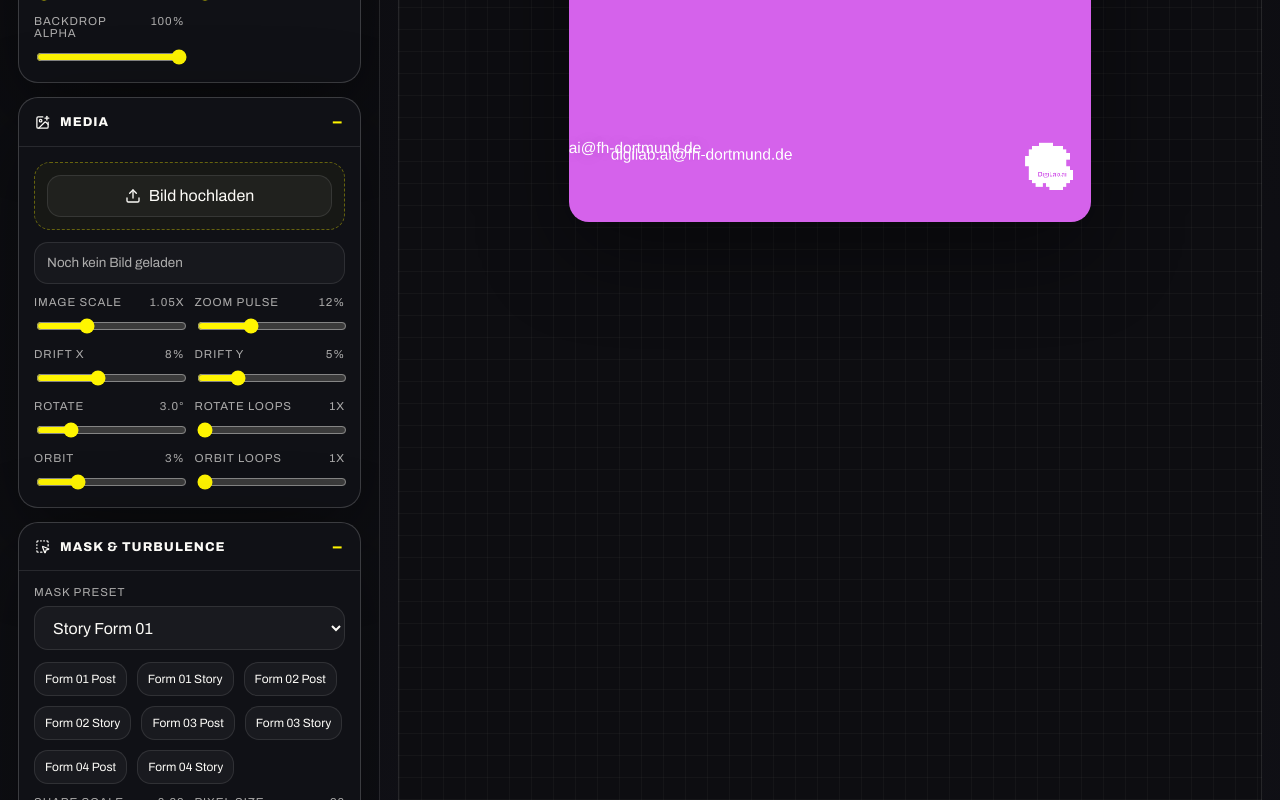
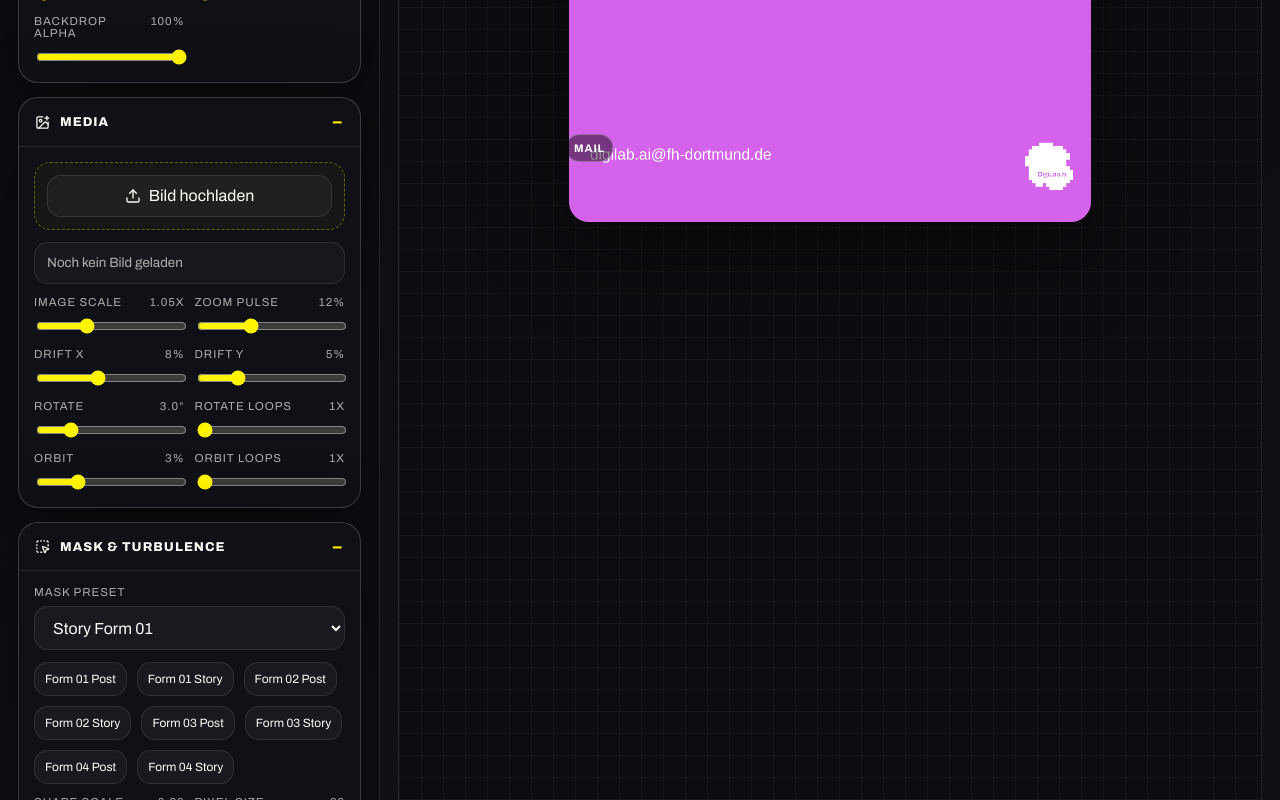
Before and after one commit to maicoding/digilab-mask-motion-studio, a React (Vite) app: page / in a window 1280 px wide. Shown: the part 1780-2580 px from the top of the page. Built offline with nearby package versions, Linux system fonts and the light colour scheme.

Commit message:
Add AEP-style info overlays

```diff
--- a/src/App.jsx
+++ b/src/App.jsx
@@ -138,7 +138,7 @@ const App = () => {
   const [assetVersion, setAssetVersion] = useState(0);
   const [previewZoom, setPreviewZoom] = useState(0.72);
   const [isRecording, setIsRecording] = useState(false);
-  const [draggingText, setDraggingText] = useState(false);
+  const [draggingTarget, setDraggingTarget] = useState(null);
   const canvasRef = useRef(null);
   const stageRef = useRef(null);
   const imageCacheRef = useRef(new Map());
@@ -193,9 +193,12 @@ const App = () => {
         ...current.overlay,
         logoTint: scheme.accent,
       },
-      textLayer: {
-        ...current.textLayer,
-        color: scheme.accent,
+      infoLayer: {
+        ...current.infoLayer,
+        titleColor: scheme.accent,
+        metaColor: scheme.accent,
+        emailColor: scheme.accent,
+        dateColor: scheme.accent,
       },
     }));
   };
@@ -633,15 +636,57 @@ const App = () => {
           </div>
         </Section>
 
-        <Section title="Text Layer" icon={Settings2} defaultOpen={false}>
-          <ToggleField label="Text anzeigen" checked={scene.textLayer.show} onChange={(value) => updateScene('textLayer.show', value)} />
+        <Section title="Info Text" icon={Settings2} defaultOpen={false}>
+          <ToggleField label="Infos anzeigen" checked={scene.infoLayer.show} onChange={(value) => updateScene('infoLayer.show', value)} />
+          <div className="field-grid">
             <label className="field">
               <div className="field__head">
-              <span>Text</span>
+                <span>Datum</span>
               </div>
-            <textarea value={scene.textLayer.content} onChange={(event) => updateScene('textLayer.content', event.target.value)} rows={3} />
+              <input type="text" value={scene.infoLayer.date} onChange={(event) => updateScene('infoLayer.date', event.target.value)} />
             </label>
-          <ColorField label="Textfarbe" value={scene.textLayer.color} onChange={(value) => updateScene('textLayer.color', value)} />
+            <label className="field">
+              <div className="field__head">
+                <span>Mail</span>
+              </div>
+              <input type="text" value={scene.infoLayer.email} onChange={(event) => updateScene('infoLayer.email', event.target.value)} />
+            </label>
+          </div>
+          <label className="field">
+            <div className="field__head">
+              <span>Titel Zeile 1</span>
+            </div>
+            <input type="text" value={scene.infoLayer.title1} onChange={(event) => updateScene('infoLayer.title1', event.target.value)} />
+          </label>
+          <label className="field">
+            <div className="field__head">
+              <span>Titel Zeile 2</span>
+            </div>
+            <input type="text" value={scene.infoLayer.title2} onChange={(event) => updateScene('infoLayer.title2', event.target.value)} />
+          </label>
+          <div className="field-grid">
+            <label className="field">
+              <div className="field__head">
+                <span>Start</span>
+              </div>
+              <input type="text" value={scene.infoLayer.start} onChange={(event) => updateScene('infoLayer.start', event.target.value)} />
+            </label>
+            <label className="field">
+              <div className="field__head">
+                <span>Dauer</span>
+              </div>
+              <input type="text" value={scene.infoLayer.duration} onChange={(event) => updateScene('infoLayer.duration', event.target.value)} />
+            </label>
+          </div>
+          <label className="field">
+            <div className="field__head">
+              <span>Ort</span>
+            </div>
+            <input type="text" value={scene.infoLayer.location} onChange={(event) => updateScene('infoLayer.location', event.target.value)} />
+          </label>
+          <ColorField label="Titel Farbe" value={scene.infoLayer.titleColor} onChange={(value) => updateScene('infoLayer.titleColor', value)} />
+          <ColorField label="Meta Farbe" value={scene.infoLayer.metaColor} onChange={(value) => updateScene('infoLayer.metaColor', value)} />
+          <ColorField label="Mail Farbe" value={scene.infoLayer.emailColor} onChange={(value) => updateScene('infoLayer.emailColor', value)} />
           <div className="swatch-row">
             {TEXT_SWATCHES.map((color) => (
               <button
@@ -649,29 +694,33 @@ const App = () => {
                 type="button"
                 className="swatch"
                 style={{ background: color }}
-                onClick={() => updateScene('textLayer.color', color)}
+                onClick={() => {
+                  updateScene('infoLayer.titleColor', color);
+                  updateScene('infoLayer.metaColor', color);
+                  updateScene('infoLayer.emailColor', color);
+                  updateScene('infoLayer.dateColor', color);
+                }}
                 aria-label={color}
               />
             ))}
           </div>
           <div className="field-grid">
-            <SliderField label="Font Size" value={scene.textLayer.size} min={16} max={96} step={1} format={(value) => `${Math.round(value)}px`} onChange={(value) => updateScene('textLayer.size', value)} />
-            <SliderField label="Weight" value={scene.textLayer.weight} min={300} max={700} step={100} format={(value) => `${Math.round(value)}`} onChange={(value) => updateScene('textLayer.weight', value)} />
+            <SliderField label="Datum Size" value={scene.infoLayer.dateSize} min={18} max={88} step={1} format={(value) => `${Math.round(value)}px`} onChange={(value) => updateScene('infoLayer.dateSize', value)} />
+            <SliderField label="Titel Size" value={scene.infoLayer.titleSize} min={20} max={120} step={1} format={(value) => `${Math.round(value)}px`} onChange={(value) => updateScene('infoLayer.titleSize', value)} />
           </div>
           <div className="field-grid">
-            <SliderField label="Text X" value={scene.textLayer.x} min={0.02} max={0.98} step={0.001} format={(value) => `${Math.round(value * 100)}%`} onChange={(value) => updateScene('textLayer.x', value)} />
-            <SliderField label="Text Y" value={scene.textLayer.y} min={0.02} max={0.98} step={0.001} format={(value) => `${Math.round(value * 100)}%`} onChange={(value) => updateScene('textLayer.y', value)} />
+            <SliderField label="Meta Size" value={scene.infoLayer.metaSize} min={14} max={64} step={1} format={(value) => `${Math.round(value)}px`} onChange={(value) => updateScene('infoLayer.metaSize', value)} />
+            <SliderField label="Mail Size" value={scene.infoLayer.emailSize} min={16} max={72} step={1} format={(value) => `${Math.round(value)}px`} onChange={(value) => updateScene('infoLayer.emailSize', value)} />
           </div>
-          <SelectField
-            label="Ausrichtung"
-            value={scene.textLayer.align}
-            options={[
-              { value: 'left', label: 'Links' },
-              { value: 'center', label: 'Zentriert' },
-              { value: 'right', label: 'Rechts' },
-            ]}
-            onChange={(value) => updateScene('textLayer.align', value)}
-          />
+          <div className="field-grid">
+            <SliderField label="Info X" value={scene.infoLayer.eventX} min={0.01} max={0.7} step={0.001} format={(value) => `${Math.round(value * 100)}%`} onChange={(value) => updateScene('infoLayer.eventX', value)} />
+            <SliderField label="Info Y" value={scene.infoLayer.eventY} min={0.01} max={0.7} step={0.001} format={(value) => `${Math.round(value * 100)}%`} onChange={(value) => updateScene('infoLayer.eventY', value)} />
+          </div>
+          <div className="field-grid">
+            <SliderField label="Mail X" value={scene.infoLayer.emailX} min={0.01} max={0.9} step={0.001} format={(value) => `${Math.round(value * 100)}%`} onChange={(value) => updateScene('infoLayer.emailX', value)} />
+            <SliderField label="Mail Y" value={scene.infoLayer.emailY} min={0.01} max={0.98} step={0.001} format={(value) => `${Math.round(value * 100)}%`} onChange={(value) => updateScene('infoLayer.emailY', value)} />
+          </div>
+          <SliderField label="Weight" value={scene.infoLayer.weight} min={300} max={700} step={100} format={(value) => `${Math.round(value)}`} onChange={(value) => updateScene('infoLayer.weight', value)} />
         </Section>
 
         <Section title="Export" icon={Film} defaultOpen={false}>
@@ -706,15 +755,22 @@ const App = () => {
               height: preset.height * previewScale,
             }}
             onPointerMove={(event) => {
-              if (!draggingText) {
+              if (!draggingTarget) {
                 return;
               }
               const rect = event.currentTarget.getBoundingClientRect();
-              updateScene('textLayer.x', Math.min(0.98, Math.max(0.02, (event.clientX - rect.left) / rect.width)));
-              updateScene('textLayer.y', Math.min(0.98, Math.max(0.02, (event.clientY - rect.top) / rect.height)));
+              const x = Math.min(0.98, Math.max(0.01, (event.clientX - rect.left) / rect.width));
+              const y = Math.min(0.98, Math.max(0.01, (event.clientY - rect.top) / rect.height));
+              if (draggingTarget === 'event') {
+                updateScene('infoLayer.eventX', x);
+                updateScene('infoLayer.eventY', y);
+              } else if (draggingTarget === 'email') {
+                updateScene('infoLayer.emailX', x);
+                updateScene('infoLayer.emailY', y);
+              }
             }}
-            onPointerUp={() => setDraggingText(false)}
-            onPointerLeave={() => setDraggingText(false)}
+            onPointerUp={() => setDraggingTarget(null)}
+            onPointerLeave={() => setDraggingTarget(null)}
           >
             <canvas
               ref={canvasRef}
@@ -726,24 +782,37 @@ const App = () => {
                 height: preset.height * previewScale,
               }}
             />
-            {scene.textLayer.show && (
-              <div
-                className={`text-dragger ${draggingText ? 'is-dragging' : ''}`}
+            {scene.infoLayer.show && (
+              <>
+                <button
+                  type="button"
+                  className={`drag-handle ${draggingTarget === 'event' ? 'is-dragging' : ''}`}
                   style={{
-                  left: `${scene.textLayer.x * 100}%`,
-                  top: `${scene.textLayer.y * 100}%`,
-                  color: scene.textLayer.color,
-                  fontSize: `${scene.textLayer.size * previewScale}px`,
-                  fontWeight: scene.textLayer.weight,
-                  textAlign: scene.textLayer.align,
+                    left: `${scene.infoLayer.eventX * 100}%`,
+                    top: `${scene.infoLayer.eventY * 100}%`,
                   }}
                   onPointerDown={(event) => {
                     event.preventDefault();
-                  setDraggingText(true);
+                    setDraggingTarget('event');
                   }}
                 >
-                {scene.textLayer.content || 'digilab.ai@fh-dortmund.de'}
-              </div>
+                  INFO
+                </button>
+                <button
+                  type="button"
+                  className={`drag-handle ${draggingTarget === 'email' ? 'is-dragging' : ''}`}
+                  style={{
+                    left: `${scene.infoLayer.emailX * 100}%`,
+                    top: `${scene.infoLayer.emailY * 100}%`,
+                  }}
+                  onPointerDown={(event) => {
+                    event.preventDefault();
+                    setDraggingTarget('email');
+                  }}
+                >
+                  MAIL
+                </button>
+              </>
             )}
           </div>
         </div>
--- a/src/engine.js
+++ b/src/engine.js
@@ -209,22 +209,41 @@ const drawLogo = (ctx, width, height, overlay, logoImage) => {
   ctx.drawImage(renderTarget, x, y, logoWidth, logoHeight);
 };
 
-const drawTextLayer = (ctx, width, height, textLayer) => {
-  if (!textLayer?.show || !textLayer.content) {
+const drawInfoLayer = (ctx, width, height, infoLayer) => {
+  if (!infoLayer?.show) {
     return;
   }
-  const fontSize = Math.max(12, Math.round(textLayer.size));
   ctx.save();
-  ctx.fillStyle = textLayer.color;
   ctx.textBaseline = 'top';
-  ctx.textAlign = textLayer.align ?? 'left';
-  ctx.font = `${textLayer.weight ?? 500} ${fontSize}px "Degular", "Helvetica Neue", Helvetica, Arial, sans-serif`;
-  const x = width * textLayer.x;
-  const y = height * textLayer.y;
-  const lines = String(textLayer.content).split('\n');
-  lines.forEach((line, index) => {
-    ctx.fillText(line, x, y + index * fontSize * 1.04);
-  });
+  ctx.textAlign = 'left';
+
+  const dateSize = Math.max(14, Math.round(infoLayer.dateSize));
+  const titleSize = Math.max(18, Math.round(infoLayer.titleSize));
+  const metaSize = Math.max(12, Math.round(infoLayer.metaSize));
+  const emailSize = Math.max(12, Math.round(infoLayer.emailSize));
+
+  const baseX = width * infoLayer.eventX;
+  const baseY = height * infoLayer.eventY;
+  const contentX = baseX + width * 0.22;
+
+  ctx.fillStyle = infoLayer.dateColor;
+  ctx.font = `${infoLayer.weight ?? 500} ${dateSize}px "Degular", "Helvetica Neue", Helvetica, Arial, sans-serif`;
+  ctx.fillText(infoLayer.date, baseX, baseY);
+
+  ctx.fillStyle = infoLayer.titleColor;
+  ctx.font = `${Math.min(700, (infoLayer.weight ?? 500) + 100)} ${titleSize}px "Degular", "Helvetica Neue", Helvetica, Arial, sans-serif`;
+  ctx.fillText(infoLayer.title1, contentX, baseY);
+  ctx.fillText(infoLayer.title2, contentX, baseY + titleSize * 0.9);
+
+  ctx.fillStyle = infoLayer.metaColor;
+  ctx.font = `${infoLayer.weight ?? 500} ${metaSize}px "Degular", "Helvetica Neue", Helvetica, Arial, sans-serif`;
+  ctx.fillText(infoLayer.start, contentX, baseY + titleSize * 2.08);
+  ctx.fillText(infoLayer.duration, contentX, baseY + titleSize * 2.08 + metaSize * 1.08);
+  ctx.fillText(infoLayer.location, contentX, baseY + titleSize * 2.08 + metaSize * 2.16);
+
+  ctx.fillStyle = infoLayer.emailColor;
+  ctx.font = `${infoLayer.weight ?? 500} ${emailSize}px "Degular", "Helvetica Neue", Helvetica, Arial, sans-serif`;
+  ctx.fillText(infoLayer.email, width * infoLayer.emailX, height * infoLayer.emailY);
   ctx.restore();
 };
 
@@ -242,7 +261,7 @@ export const renderScene = ({ ctx, width, height, scene, colors, time, getImage
   const image = getImage(scene.imageSrc);
   drawMaskedImage(ctx, bounds, scene, phase, image, colors);
 
-  drawTextLayer(ctx, width, height, scene.textLayer);
+  drawInfoLayer(ctx, width, height, scene.infoLayer);
 
   const logoImage = getImage(scene.overlay.logoSrc);
   drawLogo(ctx, width, height, scene.overlay, logoImage);
--- a/src/presets.js
+++ b/src/presets.js
@@ -351,14 +351,27 @@ export const createInitialScene = () => ({
     logoX: 0.92,
     logoY: 0.94,
   },
-  textLayer: {
+  infoLayer: {
     show: true,
-    content: 'digilab.ai@fh-dortmund.de',
-    color: '#FFFFFF',
-    size: 32,
+    date: '00.00.',
+    title1: 'Titel Zeile 1',
+    title2: 'Titel Zeile 2',
+    start: 'Start:',
+    duration: 'Dauer:',
+    location: 'Ort/Raum/Online',
+    email: 'digilab.ai@fh-dortmund.de',
+    titleColor: '#FFFFFF',
+    metaColor: '#FFFFFF',
+    emailColor: '#FFFFFF',
+    dateColor: '#FFFFFF',
+    dateSize: 48,
+    titleSize: 56,
+    metaSize: 26,
+    emailSize: 32,
     weight: 500,
-    x: 0.08,
-    y: 0.92,
-    align: 'left',
+    eventX: 0.04,
+    eventY: 0.05,
+    emailX: 0.04,
+    emailY: 0.92,
   },
 });
--- a/src/styles.css
+++ b/src/styles.css
@@ -413,20 +413,24 @@ textarea {
   display: block;
 }
 
-.text-dragger {
+.drag-handle {
   position: absolute;
   transform: translate(-50%, -50%);
-  max-width: 60%;
-  white-space: pre-line;
-  line-height: 1.04;
-  font-family: 'Degular', 'Helvetica Neue', Helvetica, Arial, sans-serif;
   cursor: move;
-  user-select: none;
-  text-shadow: 0 0 16px rgba(0, 0, 0, 0.16);
+  min-height: 28px;
+  padding: 4px 8px;
+  border-radius: 999px;
+  border: 1px solid rgba(255, 255, 255, 0.28);
+  background: rgba(0, 0, 0, 0.45);
+  color: #fff;
+  font-size: 11px;
+  font-weight: 700;
+  letter-spacing: 0.08em;
 }
 
-.text-dragger.is-dragging {
-  opacity: 0.82;
+.drag-handle.is-dragging {
+  background: rgba(255, 245, 0, 0.4);
+  color: #111;
 }
 
 .reference-card {
```
Lines whose indentation alone changed are shown as unchanged.
